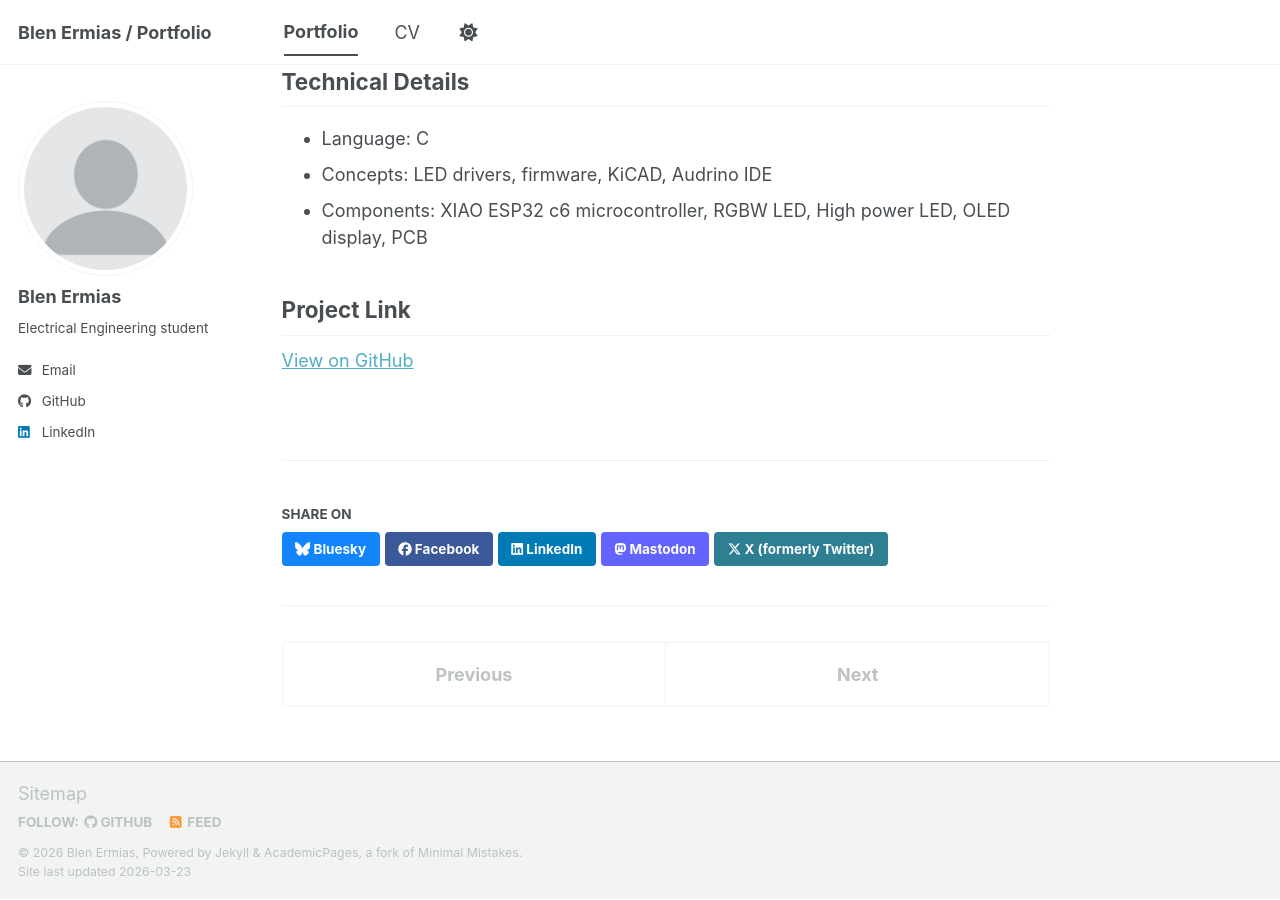
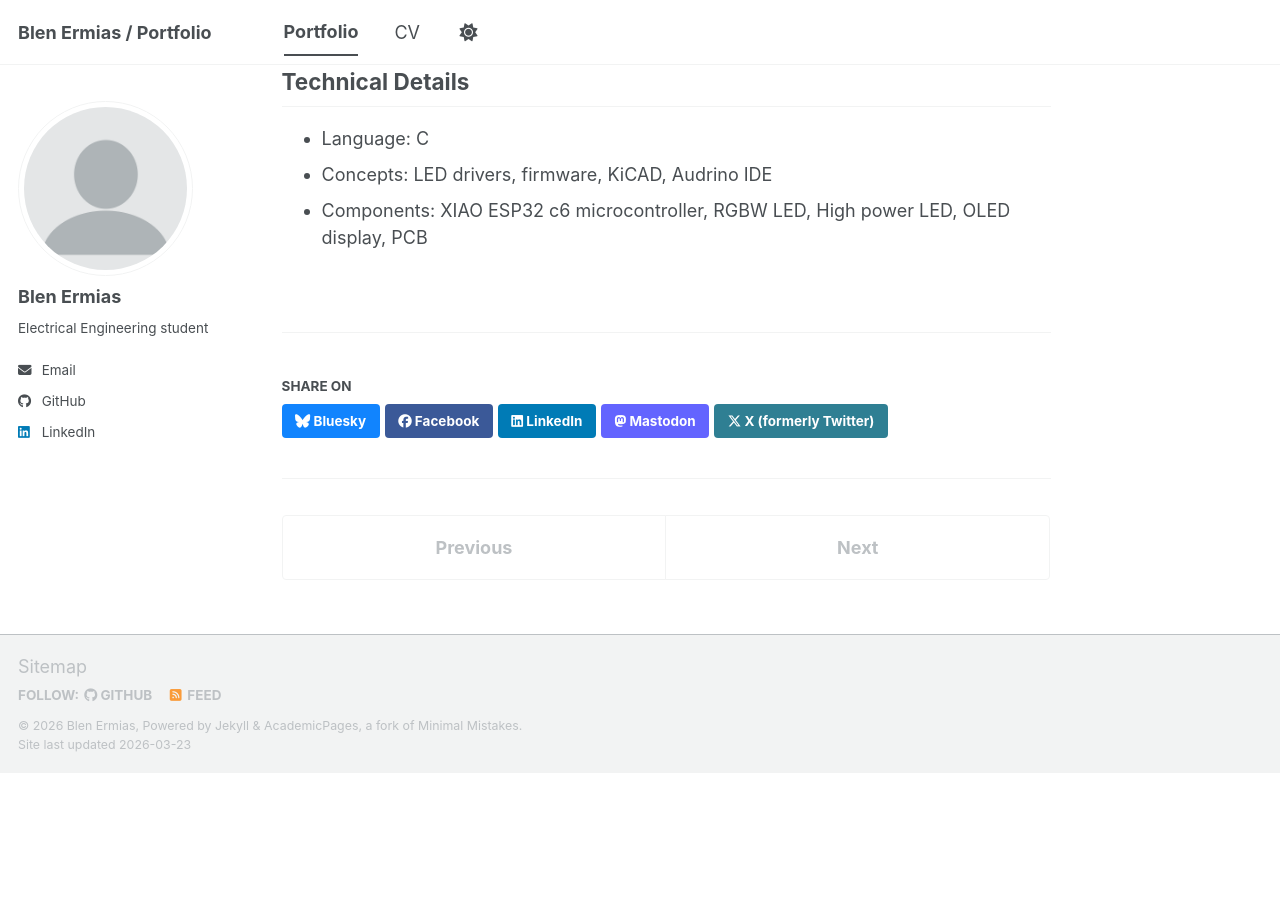
Before and after one commit to Blen-E/Blen-E.github.io, a Jekyll site: the page built from _portfolio/flashlight.md, in a window 1280 px wide and 900 px high, scrolled down 3256 px. Built offline with Jekyll 4.4.1, drawn with Linux system fonts in a browser that asks for light colours; a script bundle is joined from its source files by our own code; library files that are not in the unit come from our copies; after the commit the page ends 4028 px from its top, so only the background shows below that.

Commit message:
Deleted project link since its not public

```diff
--- a/_portfolio/flashlight.md
+++ b/_portfolio/flashlight.md
@@ -66,6 +66,3 @@ Power is supplied by a Li-ion battery (3.2-4.2 nominal V), which passes through
 - Language: C
 - Concepts: LED drivers, firmware, KiCAD, Audrino IDE
 - Components: XIAO ESP32 c6 microcontroller, RGBW LED, High power LED, OLED display, PCB
-
-## Project Link
-[View on GitHub](https://github.com/psu-epl/mcu_flashlight)
```
